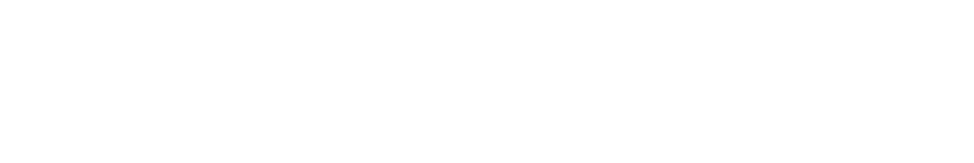
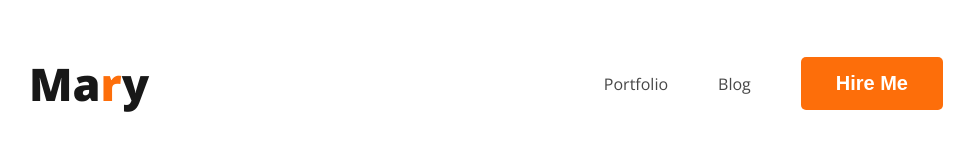
Before and after one commit to Fahadahmad71/web-protfolio, a plain HTML site: page index.html in a window 1280 px wide. Shown: the whole page, without its empty margins (129-1103 px from the left). Drawn offline with nearby package versions, Linux system fonts and the light colour scheme.

Commit message:
added the nav

```diff
--- a/index.html
+++ b/index.html
@@ -4,8 +4,29 @@
     <meta charset="UTF-8">
     <meta name="viewport" content="width=device-width, initial-scale=1.0">
     <title>Web Protfolio</title>
+    <link rel="preconnect" href="https://fonts.googleapis.com">
+    <link rel="preconnect" href="https://fonts.gstatic.com" crossorigin>
+    <link href="https://fonts.googleapis.com/css2?family=Open+Sans:wght@400;700;800&display=swap" rel="stylesheet">
+    <link rel="stylesheet" href="style.css">
 </head>
 <body>
+    <header>
+        <nav>
+            <h3 class="nav-title">Ma<span class="site-title">r</span>y</h3>
+            <ul>
+                <li><a href="">Portfolio</a></li>
+                <li><a href="">Blog</a></li>
+                <li><button class="btn-primary">Hire Me</button></li>
+            </ul>
+        </nav>
+
+    </header>
+    <main>
+
+    </main>
+    <footer>
+
+    </footer>
 
 </body>
 </html>
--- /dev/null
+++ b/style.css
@@ -0,0 +1,48 @@
+/* body common commom */
+body {
+    font-family: 'Open Sans', sans-serif;
+}
+
+.btn-primary {
+    border-radius: 5px;
+    background: #FD6E0A;
+    border: 0;
+    color:  #FFF;
+    font-size: 20px;
+    font-weight: 700;
+    padding:15px 35px;
+}
+
+/* nav menu */
+nav {
+    display: flex;
+    justify-content: space-between;
+    align-items: center;
+    margin: 0 150px;
+}
+
+nav>ul {
+    display: flex;
+    align-items: center;
+}
+
+nav li {
+    list-style: none;
+    margin-right: 50px;
+
+}
+
+nav a {
+    text-decoration: none;
+    color: #474747;
+}
+
+.site-title {
+    color: #FD6E0A;
+}
+
+.nav-title {
+    color: #181818;
+    font-size: 45px;
+    font-weight: 800;
+}
```
